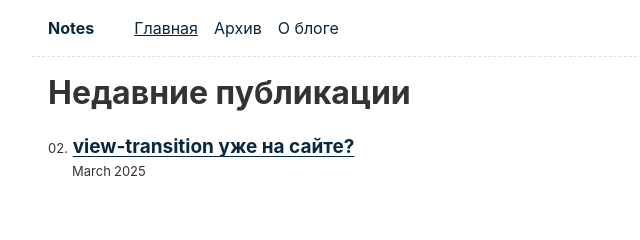
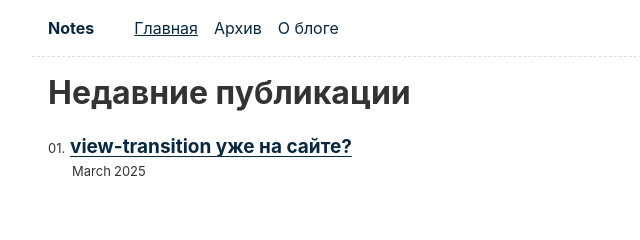
Before and after one commit to asmalcev/notes, an Eleventy site: page content/index.njk in a window 1280 px wide. Shown: the top 240 px of the page, 288-928 px from the left. Built offline with nearby package versions, Linux system fonts and the light colour scheme; Eleventy itself is replaced by a stand-in of ours; files that its build step writes are made by us from their sources.

Commit message:
fix: start-from fix

```diff
--- a/public/css/index.css
+++ b/public/css/index.css
@@ -192,7 +192,7 @@ header {
 	display: flex;
 	flex-wrap: wrap;
 	align-items: baseline;
-	counter-increment: start-from 1;
+	counter-increment: start-from 0;
 	margin-bottom: 1em;
 }
 .postlist-item:before {
```
